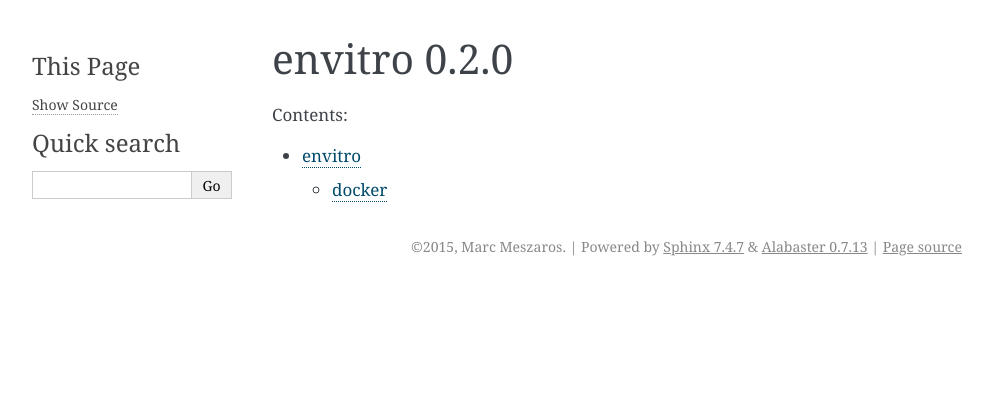
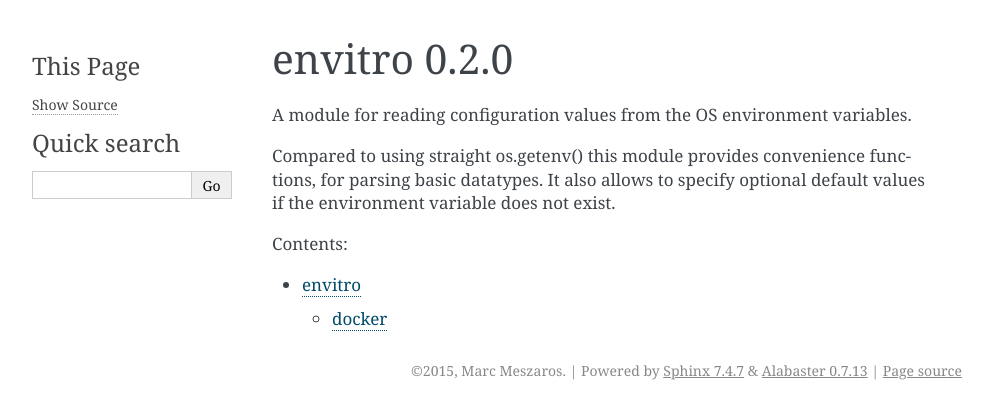
Before and after one commit to MarcMeszaros/envitro, a Sphinx documentation site: the page built from docs/source/index.rst, in a window 1280 px wide. Shown: the top 419 px of the page, without its empty margins (148-1141 px from the left). Built offline with Sphinx 7.4.7, drawn with Linux system fonts in a browser that asks for light colours.

Commit message:
Update some of the documentation

```diff
--- a/docs/source/index.rst
+++ b/docs/source/index.rst
@@ -1,5 +1,11 @@
 envitro |version|
 =================
+
+A module for reading configuration values from the OS environment variables.
+
+Compared to using straight os.getenv() this module provides convenience functions,
+for parsing basic datatypes. It also allows to specify optional default values if
+the environment variable does not exist.
 
 Contents:
 
--- a/setup.py
+++ b/setup.py
@@ -19,7 +19,7 @@
     name = 'envitro',
     version = __VERSION__,
     packages = ['envitro'],
-    description = 'A module to read environment variables.',
+    description = 'A module for reading and writing environment variables.',
     license = 'Apache 2',
     author = 'Marc Meszaros',
     author_email = 'me@marcmeszaros.com',
```
Also changed, not shown: 1 other file.
